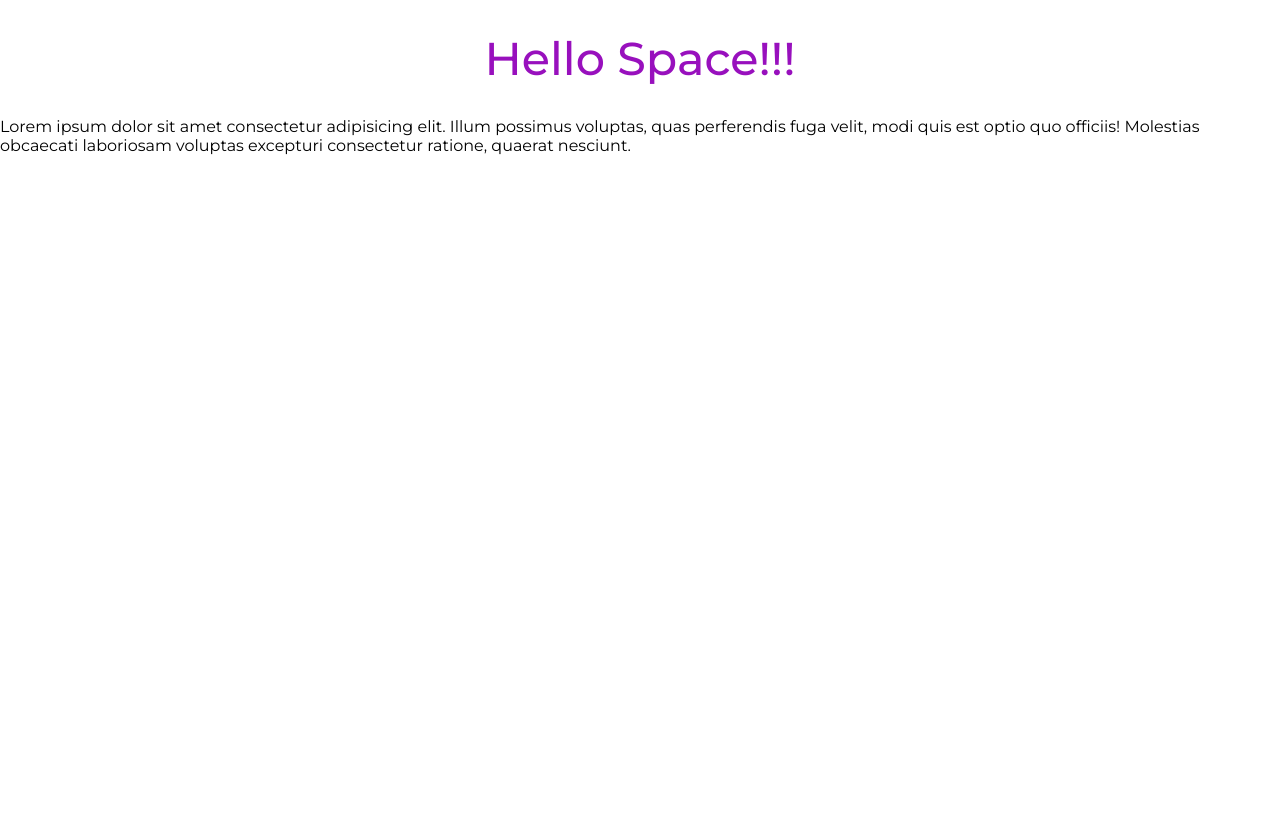
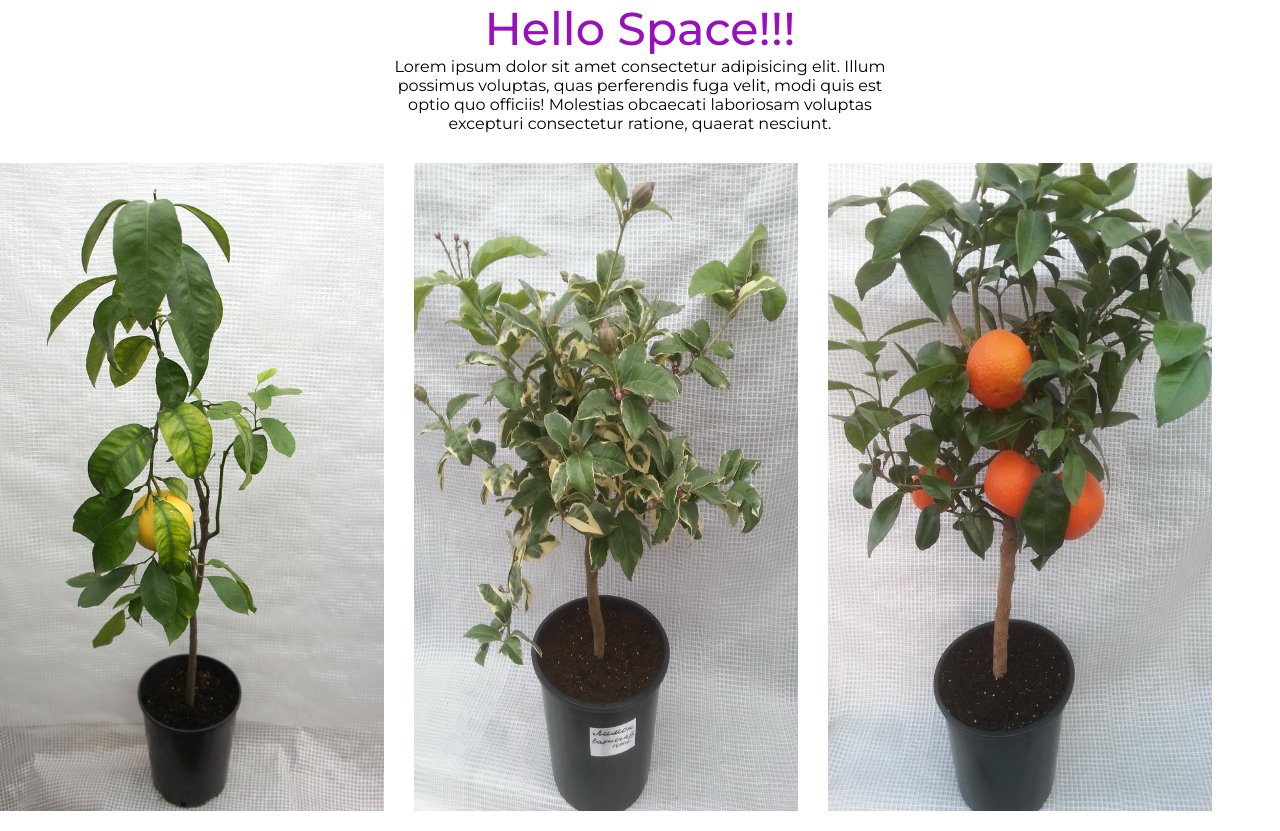
Before and after one commit to Gronius/Today, a plain HTML site: page index.html in a window 1280 px wide. Before the commit the page ends 800 px from the top, so only its background shows below. Drawn offline with Linux system fonts and the light colour scheme.

Commit message:
add new images

```diff
--- a/css/style.css
+++ b/css/style.css
@@ -16,13 +16,33 @@ p {
 
 body {
   width: 100%;
-    font-family: 'Montserrat', sans-serif;
+  font-family: "Montserrat", sans-serif;
 }
-
+.container {
+  display: flex;
+  flex-direction: column;
+  justify-content: center;
+  margin-bottom: 30px;
+}
 h1 {
   font-weight: 500;
   font-size: 46px;
   color: #9810bd;
   text-align: center;
-    padding: 30px;
+  /* padding: 30px; */
 }
+.descript {
+  width: 500px;
+  text-align: center;
+  margin: 0 auto;
+}
+.gallery {
+  width: 100%;
+  max-width: 1280px;
+  display: flex;
+  gap: 30px;
+  margin: 20px auto;
+}
+.gallery img {
+  width: 30%;
+}
--- a/index.html
+++ b/index.html
@@ -21,5 +21,12 @@
         laboriosam voluptas excepturi consectetur ratione, quaerat nesciunt.
     </p>
    </div>
+   <div class="gallery">
+    <img src="./images/23.jpg" alt="">
+    <img src="./images/24.jpg" alt="">
+    <img src="./images/25.jpg" alt="">
+
+   </div>
+
 </body>
 </html>
```
Also changed, not shown: images/23.jpg (added), images/24.jpg (added), images/25.jpg (added). Lines whose indentation alone changed are shown as unchanged.
